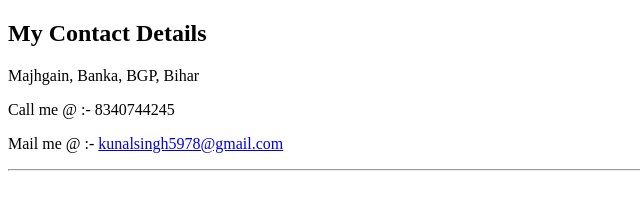
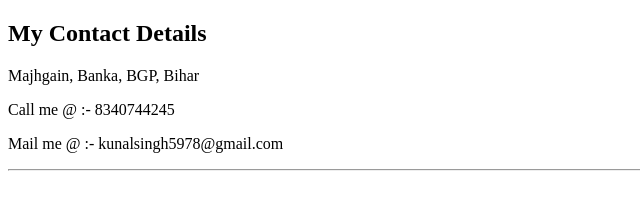
Before and after one commit to kunalsingh727/html-resume, a plain HTML site: page private/contact.html in a window 1280 px wide. Shown: the whole page, without its empty margins (0-640 px from the left). Drawn offline with Linux system fonts and the light colour scheme.

Commit message:
Update contact.html

```diff
--- a/private/contact.html
+++ b/private/contact.html
@@ -9,7 +9,7 @@
     <h2>My Contact Details</h2>
     <p>Majhgain, Banka, BGP, Bihar</p>
     <p>Call me @ :- 8340744245</p>
-    <p>Mail me @ :- <a href="https://mail.google.com/mail/u/0/?hl=en/#inbox">kunalsingh5978@gmail.com</a></p>
+    <p>Mail me @ :- kunalsingh5978@gmail.com</p>
     <hr/>
 </body>
 </html>
```
